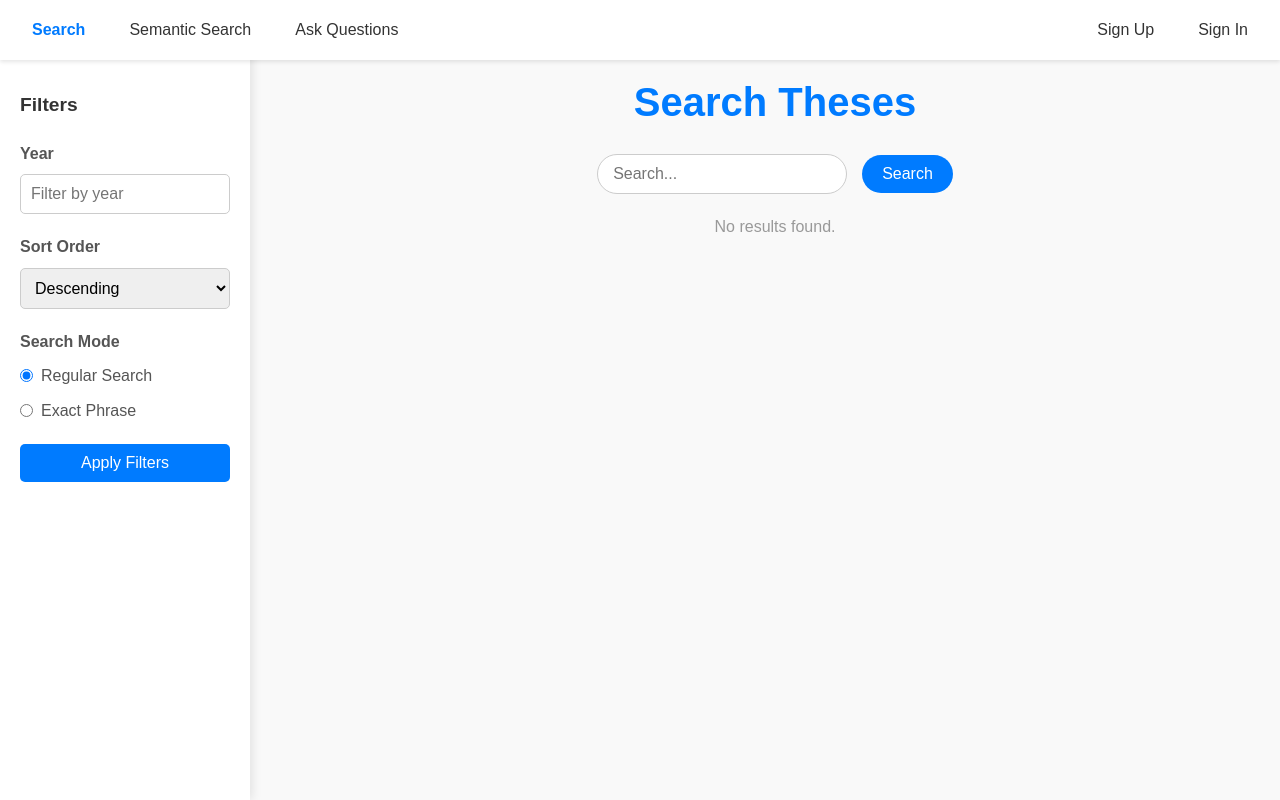
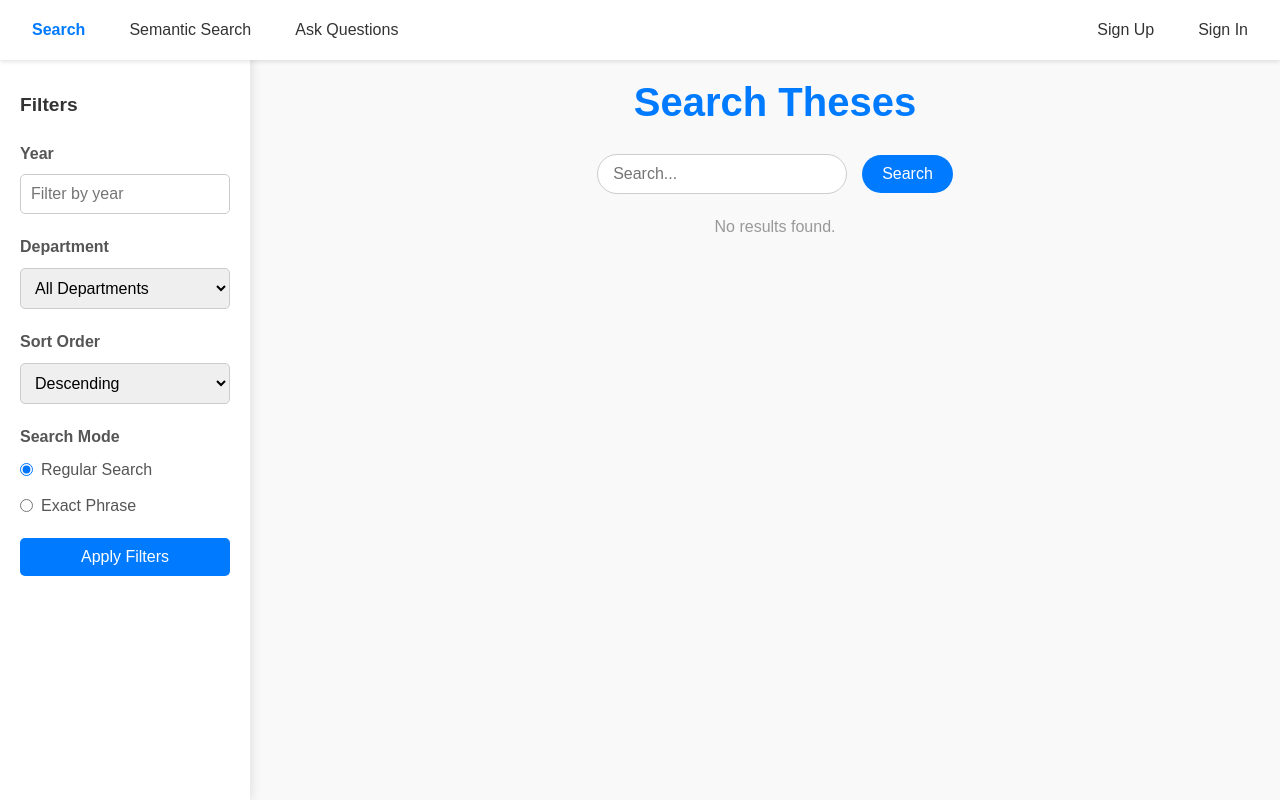
Before and after one commit to FazakasNimrod/RAG-System-for-Theses, a React (Create React App) app in the folder frontend/: page / in a window 1280 px wide. Built offline with nearby package versions, Linux system fonts and the light colour scheme.

Commit message:
Department selection implemented on the frontend

```diff
--- a/frontend/src/components/SideBar/SideBar.js
+++ b/frontend/src/components/SideBar/SideBar.js
@@ -1,4 +1,4 @@
-import React from "react";
+import React, { useState } from "react";
 import "./SideBar.css";
 
 const Sidebar = ({
@@ -10,11 +10,18 @@ const Sidebar = ({
   setIsPhrase,
   limit,
   setLimit,
+  department,
+  setDepartment,
   onFilter,
   hidePhraseOption = false,
   hideSortOption = false,
   showLimitOption = false,
 }) => {
+  const [departments] = useState([
+    { id: "cs", name: "Computer Science" },
+    { id: "informatics", name: "Informatics" },
+  ]);
+
   return (
     <div className="sidebar">
       <h3>Filters</h3>
@@ -29,6 +36,24 @@ const Sidebar = ({
           onChange={(e) => setYear(e.target.value)}
         />
       </div>
+
+      {setDepartment && (
+        <div className="filter-section">
+          <label htmlFor="department-filter">Department</label>
+          <select
+            id="department-filter"
+            value={department || ""}
+            onChange={(e) => setDepartment(e.target.value || null)}
+          >
+            <option value="">All Departments</option>
+            {departments.map((dept) => (
+              <option key={dept.id} value={dept.id}>
+                {dept.name}
+              </option>
+            ))}
+          </select>
+        </div>
+      )}
 
       {!hideSortOption && setSort && (
         <div className="filter-section">
--- a/frontend/src/pages/RagPage/RagPage.js
+++ b/frontend/src/pages/RagPage/RagPage.js
@@ -11,6 +11,7 @@ const RagPage = () => {
   const [models, setModels] = useState([]);
   const [selectedModel, setSelectedModel] = useState("");
   const [numDocs, setNumDocs] = useState(5);
+  const [department, setDepartment] = useState(null);
 
   useEffect(() => {
     const getModels = async () => {
@@ -50,7 +51,12 @@ const RagPage = () => {
     setAnswer(null);
 
     try {
-      const response = await askQuestion(query, selectedModel, numDocs);
+      const response = await askQuestion(
+        query,
+        selectedModel,
+        numDocs,
+        department
+      );
       setAnswer(response);
     } catch (err) {
       setError(
@@ -111,6 +117,20 @@ const RagPage = () => {
           </select>
         </div>
 
+        <div className="sidebar-section">
+          <label htmlFor="department-selector">Department</label>
+          <select
+            id="department-selector"
+            value={department || ""}
+            onChange={(e) => setDepartment(e.target.value || null)}
+            disabled={loading || initialLoading}
+          >
+            <option value="">All Departments</option>
+            <option value="cs">Computer Science</option>
+            <option value="informatics">Informatics</option>
+          </select>
+        </div>
+
         <div className="ollama-status">
           <span
             className={models.length > 0 ? "status-online" : "status-offline"}
@@ -121,7 +141,7 @@ const RagPage = () => {
       </div>
 
       <div className="rag-content">
-        <h1>Ask Research Questions</h1>
+        <h1>Ask Questions</h1>
 
         <form onSubmit={handleSubmit} className="question-form">
           <textarea
--- a/frontend/src/pages/SearchPage/SearchPage.js
+++ b/frontend/src/pages/SearchPage/SearchPage.js
@@ -11,9 +11,16 @@ const SearchPage = () => {
   const [year, setYear] = useState("");
   const [sort, setSort] = useState("desc");
   const [isPhrase, setIsPhrase] = useState(false);
+  const [department, setDepartment] = useState(null);
 
   const handleSearch = async () => {
-    const data = await searchElasticsearch({ query, year, sort, isPhrase });
+    const data = await searchElasticsearch({
+      query,
+      year,
+      sort,
+      isPhrase,
+      department,
+    });
     setResults(data);
   };
 
@@ -26,6 +33,8 @@ const SearchPage = () => {
         setSort={setSort}
         isPhrase={isPhrase}
         setIsPhrase={setIsPhrase}
+        department={department}
+        setDepartment={setDepartment}
         onFilter={handleSearch}
       />
 
--- a/frontend/src/pages/SemanticSearchPage/SemanticSearchPage.js
+++ b/frontend/src/pages/SemanticSearchPage/SemanticSearchPage.js
@@ -12,6 +12,7 @@ const SemanticSearchPage = () => {
   const [sort, setSort] = useState("desc");
   const [limit, setLimit] = useState(10);
   const [loading, setLoading] = useState(false);
+  const [department, setDepartment] = useState(null);
 
   const handleSearch = async () => {
     setLoading(true);
@@ -21,6 +22,7 @@ const SemanticSearchPage = () => {
         year,
         sort,
         limit,
+        department,
       });
       setResults(data);
     } finally {
@@ -37,6 +39,8 @@ const SemanticSearchPage = () => {
         setSort={setSort}
         limit={limit}
         setLimit={setLimit}
+        department={department}
+        setDepartment={setDepartment}
         onFilter={handleSearch}
         hidePhraseOption={true}
         hideSortOption={true}
--- a/frontend/src/services/elasticsearchService.js
+++ b/frontend/src/services/elasticsearchService.js
@@ -2,12 +2,19 @@ import axios from "axios";
 
 const API_URL = "http://127.0.0.1:5000/search/";
 
-export const searchElasticsearch = async ({ query, year, sort, isPhrase }) => {
+export const searchElasticsearch = async ({
+  query,
+  year,
+  sort,
+  isPhrase,
+  department,
+}) => {
   const params = {};
   if (query) params.q = query;
   if (year) params.year = year;
   if (sort) params.sort = sort;
   if (isPhrase) params.phrase = "true";
+  if (department) params.department = department;
 
   try {
     const response = await axios.get(API_URL, { params });
@@ -23,12 +30,14 @@ export const searchElasticsearchSemantic = async ({
   year,
   sort,
   limit = 10,
+  department,
 }) => {
   const params = {};
   if (query) params.q = query;
   if (year) params.year = year;
   if (sort) params.sort = sort;
   if (limit) params.limit = limit;
+  if (department) params.department = department;
 
   try {
     const response = await axios.get(`${API_URL}semantic`, { params });
--- a/frontend/src/services/ragService.js
+++ b/frontend/src/services/ragService.js
@@ -12,12 +12,18 @@ export const fetchAvailableModels = async () => {
   }
 };
 
-export const askQuestion = async (query, model = "llama3.2:3b", topK = 5) => {
+export const askQuestion = async (
+  query,
+  model = "llama3.2:3b",
+  topK = 5,
+  department = null
+) => {
   try {
     const response = await axios.post(`${API_URL}/rag`, {
       query,
       model,
       top_k: topK,
+      department,
     });
     return response.data;
   } catch (error) {
```
